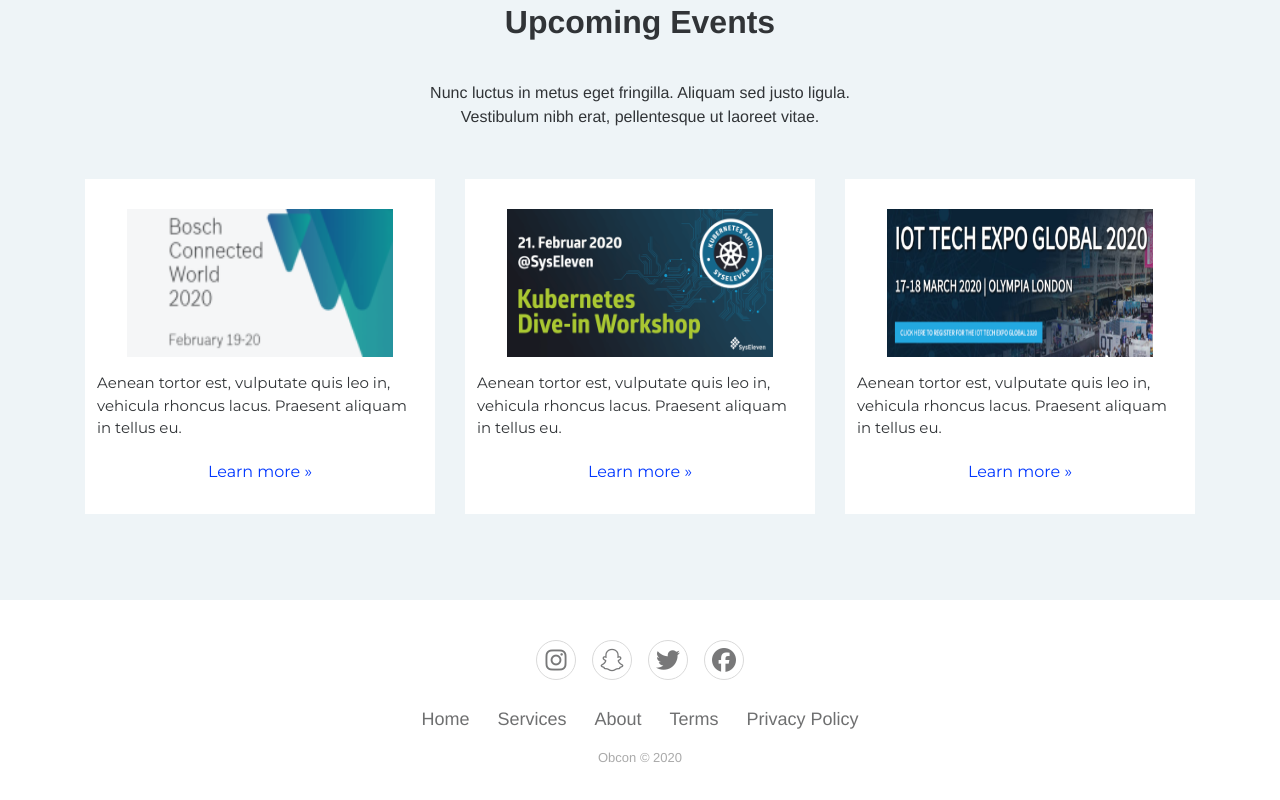
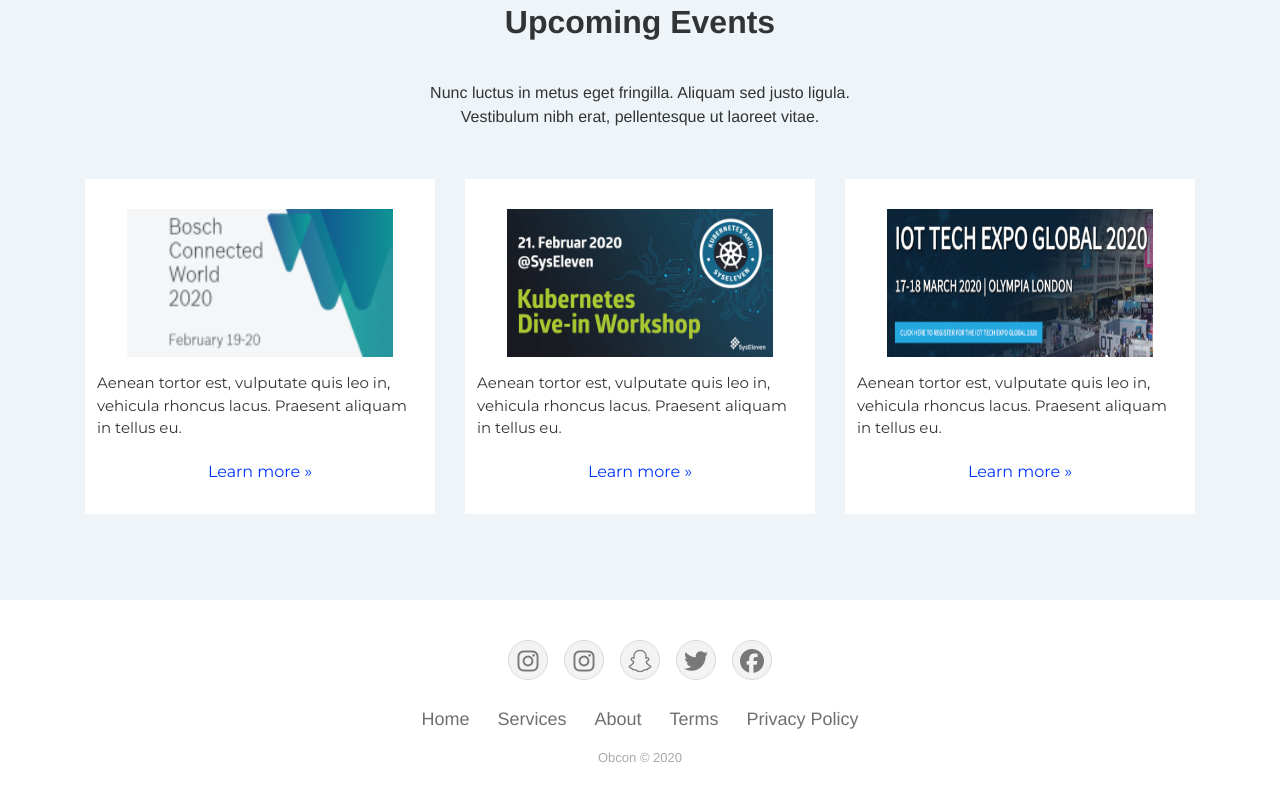
Before and after one commit to JoerKul/explor, a Vue app: page / in a window 1280 px wide. Shown: the part 1064-1864 px from the top of the page. Built offline with nearby package versions, Linux system fonts and the light colour scheme.

Commit message:
changed link to button

```diff
--- a/src/components/Footer.vue
+++ b/src/components/Footer.vue
@@ -2,10 +2,11 @@
   <div class="footer-basic">
     <footer>
       <div class="social">
-        <a href=""><i class="fab fa-instagram"></i></a>
-        <a href="#"><i class="fab fa-snapchat"></i></a>
-        <a href="#"><i class="fab fa-twitter"></i></a>
-        <a href="#"><i class="fab fa-facebook"></i></a>
+        <button><i class="fab fa-instagram"></i></button>
+        <button><i class="fab fa-instagram"></i></button>
+        <button><i class="fab fa-snapchat"></i></button>
+        <button><i class="fab fa-twitter"></i></button>
+        <button><i class="fab fa-facebook"></i></button>
       </div>
       <ul class="list-inline">
         <li class="list-inline-item"><a href="#">Home</a></li>
@@ -59,7 +60,7 @@
   padding-bottom: 25px;
 }
 
-.footer-basic .social > a {
+.footer-basic .social > button {
   font-size: 24px;
   width: 40px;
   height: 40px;
@@ -73,7 +74,7 @@
   opacity: 0.75;
 }
 
-.footer-basic .social > a:hover {
+.footer-basic .social > button:hover {
   opacity: 0.9;
 }
 
```
